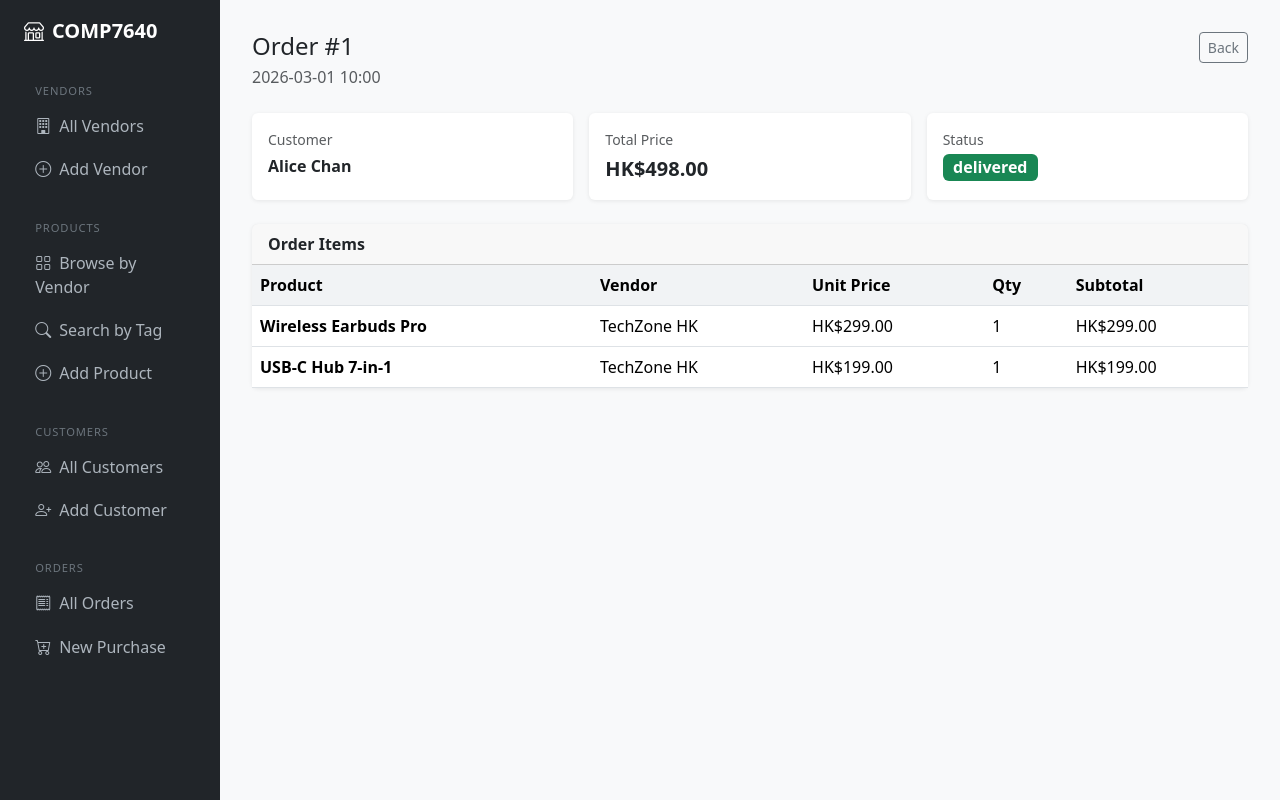
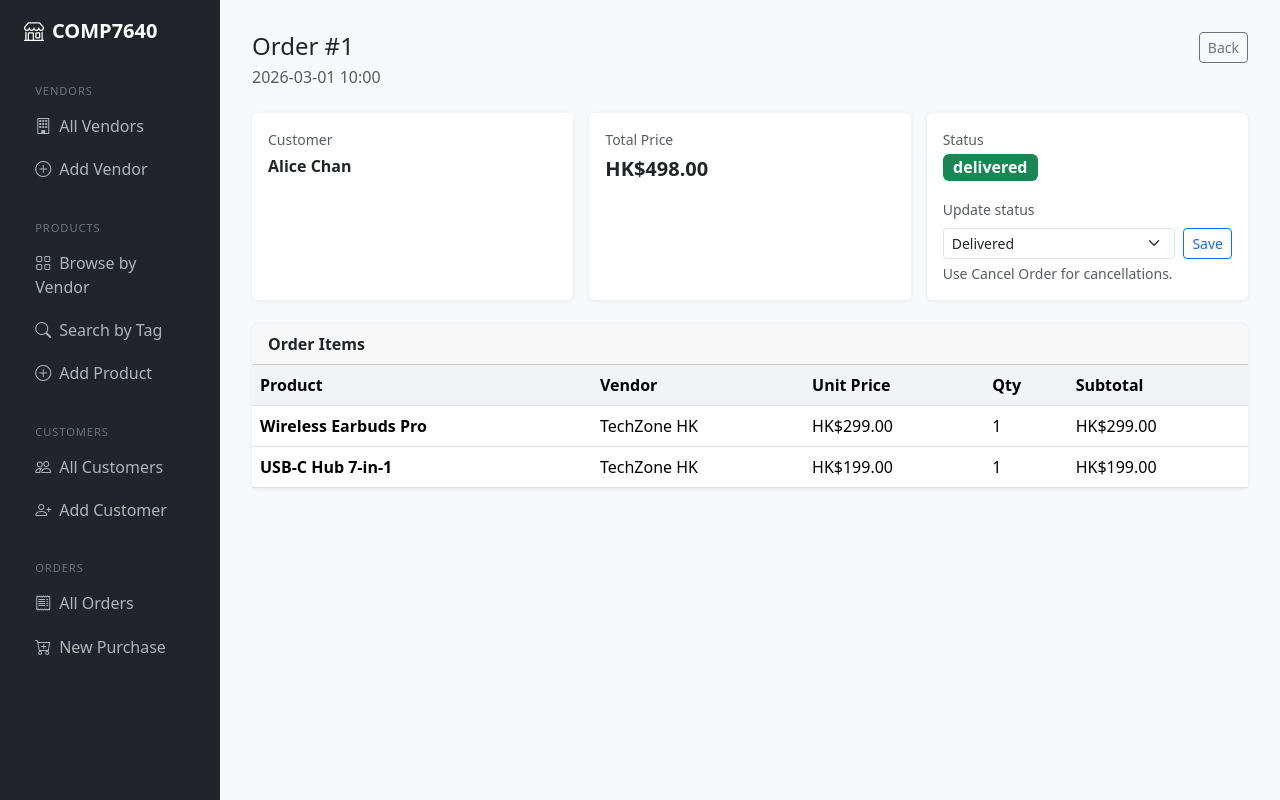
Before and after one commit to starxburst/comp7640-group-project, a Flask app: page /orders/1 in a window 1280 px wide. Run offline with Flask 3, Linux system fonts and the light colour scheme; data comes from the database, SQL or seed files in the repository; both versions use the stored data as it was after the commit.

Commit message:
feat: update order status

```diff
--- a/docker-compose.yml
+++ b/docker-compose.yml
@@ -1,5 +1,3 @@
-version: "3.9"
-
 services:
   db:
     image: mysql:8.0
--- a/routes/order.py
+++ b/routes/order.py
@@ -6,6 +6,37 @@ order_bp = Blueprint("order", __name__)
 PER_PAGE = 20
 NEW_ORDER_CUSTOMER_PER_PAGE = 10
 NEW_ORDER_PRODUCT_PER_PAGE = 15
+STATUS_OPTIONS = ["pending", "processing", "shipped", "delivered", "cancelled"]
+MANUAL_STATUS_OPTIONS = ["pending", "processing", "shipped", "delivered"]
+ALLOWED_STATUS_TRANSITIONS = {
+    "pending": ["pending", "processing", "shipped", "delivered"],
+    "processing": ["processing", "shipped", "delivered"],
+    "shipped": ["shipped", "delivered"],
+    "delivered": ["delivered"],
+}
+
+
+def refresh_order_transactions(cur, order_id, customer_id):
+    cur.execute("DELETE FROM Transaction WHERE order_id = %s", (order_id,))
+    cur.execute(
+        "SELECT p.vendor_id, SUM(oi.unit_price * oi.quantity) AS amount "
+        "FROM Order_Item oi "
+        "JOIN Product p ON oi.product_id = p.product_id "
+        "WHERE oi.order_id = %s "
+        "GROUP BY p.vendor_id",
+        (order_id,),
+    )
+    for row in cur.fetchall():
+        if row["amount"] and row["amount"] > 0:
+            cur.execute(
+                "INSERT INTO Transaction (order_id, customer_id, vendor_id, amount) "
+                "VALUES (%s, %s, %s, %s)",
+                (order_id, customer_id, row["vendor_id"], row["amount"]),
+            )
+
+
+def allowed_manual_statuses(current_status):
+    return ALLOWED_STATUS_TRANSITIONS.get(current_status, [])
 
 
 def load_new_order_page_data(args):
@@ -146,7 +177,7 @@ def list_orders():
         per_page=PER_PAGE,
         total=total,
         total_pages=total_pages,
-        status_options=["pending", "processing", "shipped", "delivered", "cancelled"],
+        status_options=STATUS_OPTIONS,
     )
 
 
@@ -176,7 +207,49 @@ def order_detail(order_id):
             items = cur.fetchall()
     finally:
         conn.close()
-    return render_template("orders/detail.html", order=order, items=items)
+    return render_template(
+        "orders/detail.html",
+        order=order,
+        items=items,
+        manual_status_options=allowed_manual_statuses(order["status"]),
+    )
+
+
+@order_bp.route("/orders/<int:order_id>/status", methods=["POST"])
+def update_status(order_id):
+    new_status = request.form.get("status", "").strip()
+    if new_status not in MANUAL_STATUS_OPTIONS:
+        flash("Please choose a valid order status.", "danger")
+        return redirect(url_for("order.order_detail", order_id=order_id))
+
+    conn = get_connection()
+    try:
+        with conn.cursor() as cur:
+            cur.execute(
+                "SELECT status FROM Orders WHERE order_id = %s FOR UPDATE",
+                (order_id,),
+            )
+            order = cur.fetchone()
+            if not order:
+                flash("Order not found.", "danger")
+                return redirect(url_for("order.list_orders"))
+            if order["status"] == "cancelled":
+                flash("Cancelled orders cannot be moved back to another status.", "warning")
+                return redirect(url_for("order.order_detail", order_id=order_id))
+            if new_status not in allowed_manual_statuses(order["status"]):
+                flash("Order status cannot move backwards after shipping.", "warning")
+                return redirect(url_for("order.order_detail", order_id=order_id))
+
+            cur.execute(
+                "UPDATE Orders SET status = %s WHERE order_id = %s",
+                (new_status, order_id),
+            )
+        conn.commit()
+        flash(f"Order status updated to {new_status}.", "success")
+    finally:
+        conn.close()
+
+    return redirect(url_for("order.order_detail", order_id=order_id))
 
 
 @order_bp.route("/orders/new", methods=["GET", "POST"])
@@ -185,66 +258,87 @@ def new_order():
 
     if request.method == "POST":
         customer_id = request.form.get("customer_id", type=int)
-        product_ids = request.form.getlist("product_id[]", type=int)
-        quantities = request.form.getlist("quantity[]", type=int)
+        selected_product_ids = request.form.getlist("selected_product_id[]", type=int)
 
-        if not customer_id or not product_ids:
+        if not customer_id or not selected_product_ids:
             flash("Please select a customer and at least one product.", "danger")
             return render_template("orders/new.html", **page_data)
 
+        requested_items = {}
+        for product_id in selected_product_ids:
+            qty = request.form.get(f"quantity_{product_id}", type=int)
+            if not qty or qty <= 0:
+                flash("Each selected product must have a positive quantity.", "danger")
+                return render_template("orders/new.html", **page_data)
+            requested_items[product_id] = requested_items.get(product_id, 0) + qty
+
         conn = get_connection()
+        order_id = None
         try:
             with conn.cursor() as cur:
-                # Create the order
                 cur.execute(
-                    "INSERT INTO Orders (customer_id, status) VALUES (%s, 'pending')",
+                    "SELECT customer_id FROM Customer WHERE customer_id = %s",
                     (customer_id,),
                 )
-                order_id = conn.insert_id()
+                if not cur.fetchone():
+                    flash("Selected customer does not exist.", "danger")
+                    return render_template("orders/new.html", **page_data)
 
-                total = 0.0
+                order_lines = []
+                total = 0
                 vendor_amounts = {}
 
-                for pid, qty in zip(product_ids, quantities):
-                    if qty <= 0:
-                        continue
+                for pid, qty in requested_items.items():
                     cur.execute(
-                        "SELECT product_id, price, stock_qty, vendor_id FROM Product WHERE product_id = %s",
+                        "SELECT product_id, price, stock_qty, vendor_id "
+                        "FROM Product WHERE product_id = %s FOR UPDATE",
                         (pid,),
                     )
                     product = cur.fetchone()
                     if not product:
-                        continue
+                        conn.rollback()
+                        flash(f"Product #{pid} does not exist.", "danger")
+                        return render_template("orders/new.html", **page_data)
                     if product["stock_qty"] < qty:
                         conn.rollback()
                         flash(f"Insufficient stock for product #{pid}.", "danger")
                         return render_template("orders/new.html", **page_data)
 
-                    unit_price = float(product["price"])
+                    unit_price = product["price"]
                     subtotal = unit_price * qty
                     total += subtotal
+                    order_lines.append((pid, qty, unit_price))
 
+                    vid = product["vendor_id"]
+                    vendor_amounts[vid] = vendor_amounts.get(vid, 0) + subtotal
+
+                if not order_lines:
+                    flash("Please select at least one valid product.", "danger")
+                    return render_template("orders/new.html", **page_data)
+
+                cur.execute(
+                    "INSERT INTO Orders (customer_id, total_price, status) "
+                    "VALUES (%s, %s, 'pending')",
+                    (customer_id, total),
+                )
+                order_id = conn.insert_id()
+
+                for pid, qty, unit_price in order_lines:
                     cur.execute(
                         "INSERT INTO Order_Item (order_id, product_id, quantity, unit_price) "
                         "VALUES (%s, %s, %s, %s)",
                         (order_id, pid, qty, unit_price),
                     )
-                    # Deduct stock
                     cur.execute(
-                        "UPDATE Product SET stock_qty = stock_qty - %s WHERE product_id = %s",
-                        (qty, pid),
+                        "UPDATE Product SET stock_qty = stock_qty - %s "
+                        "WHERE product_id = %s AND stock_qty >= %s",
+                        (qty, pid, qty),
                     )
-                    # Accumulate per-vendor totals for transactions
-                    vid = product["vendor_id"]
-                    vendor_amounts[vid] = vendor_amounts.get(vid, 0.0) + subtotal
+                    if cur.rowcount != 1:
+                        conn.rollback()
+                        flash(f"Insufficient stock for product #{pid}.", "danger")
+                        return render_template("orders/new.html", **page_data)
 
-                # Update order total
-                cur.execute(
-                    "UPDATE Orders SET total_price = %s WHERE order_id = %s",
-                    (total, order_id),
-                )
-
-                # Record one transaction per vendor
                 for vendor_id, amount in vendor_amounts.items():
                     cur.execute(
                         "INSERT INTO Transaction (order_id, customer_id, vendor_id, amount) "
@@ -257,6 +351,7 @@ def new_order():
         except Exception as e:
             conn.rollback()
             flash(f"Error placing order: {e}", "danger")
+            return render_template("orders/new.html", **page_data)
         finally:
             conn.close()
         return redirect(url_for("order.order_detail", order_id=order_id))
@@ -269,7 +364,10 @@ def remove_item(order_id, product_id):
     conn = get_connection()
     try:
         with conn.cursor() as cur:
-            cur.execute("SELECT status FROM Orders WHERE order_id = %s", (order_id,))
+            cur.execute(
+                "SELECT status, customer_id FROM Orders WHERE order_id = %s FOR UPDATE",
+                (order_id,),
+            )
             order = cur.fetchone()
             if not order:
                 flash("Order not found.", "danger")
@@ -280,30 +378,40 @@ def remove_item(order_id, product_id):
 
             # Restore stock
             cur.execute(
-                "SELECT quantity, product_id FROM Order_Item WHERE order_id=%s AND product_id=%s",
+                "SELECT quantity, product_id FROM Order_Item "
+                "WHERE order_id=%s AND product_id=%s FOR UPDATE",
                 (order_id, product_id),
             )
             item = cur.fetchone()
-            if item:
+            if not item:
+                flash("Item is not in this order.", "warning")
+                return redirect(url_for("order.order_detail", order_id=order_id))
+
+            cur.execute(
+                "UPDATE Product SET stock_qty = stock_qty + %s WHERE product_id = %s",
+                (item["quantity"], product_id),
+            )
+            cur.execute(
+                "DELETE FROM Order_Item WHERE order_id=%s AND product_id=%s",
+                (order_id, product_id),
+            )
+            cur.execute(
+                "SELECT COALESCE(SUM(unit_price * quantity), 0) as new_total "
+                "FROM Order_Item WHERE order_id=%s",
+                (order_id,),
+            )
+            new_total = cur.fetchone()["new_total"]
+            if new_total == 0:
                 cur.execute(
-                    "UPDATE Product SET stock_qty = stock_qty + %s WHERE product_id = %s",
-                    (item["quantity"], product_id),
+                    "UPDATE Orders SET total_price=%s, status='cancelled' WHERE order_id=%s",
+                    (new_total, order_id),
                 )
-                cur.execute(
-                    "DELETE FROM Order_Item WHERE order_id=%s AND product_id=%s",
-                    (order_id, product_id),
-                )
-                # Recalculate total
-                cur.execute(
-                    "SELECT SUM(unit_price * quantity) as new_total FROM Order_Item WHERE order_id=%s",
-                    (order_id,),
-                )
-                row = cur.fetchone()
-                new_total = row["new_total"] or 0
+            else:
                 cur.execute(
                     "UPDATE Orders SET total_price=%s WHERE order_id=%s",
                     (new_total, order_id),
                 )
+            refresh_order_transactions(cur, order_id, order["customer_id"])
         conn.commit()
         flash("Item removed from order.", "success")
     finally:
@@ -316,7 +424,10 @@ def cancel_order(order_id):
     conn = get_connection()
     try:
         with conn.cursor() as cur:
-            cur.execute("SELECT status FROM Orders WHERE order_id = %s", (order_id,))
+            cur.execute(
+                "SELECT status FROM Orders WHERE order_id = %s FOR UPDATE",
+                (order_id,),
+            )
             order = cur.fetchone()
             if not order:
                 flash("Order not found.", "danger")
@@ -327,7 +438,8 @@ def cancel_order(order_id):
 
             # Restore stock for all items
             cur.execute(
-                "SELECT product_id, quantity FROM Order_Item WHERE order_id=%s", (order_id,)
+                "SELECT product_id, quantity FROM Order_Item WHERE order_id=%s FOR UPDATE",
+                (order_id,),
             )
             for item in cur.fetchall():
                 cur.execute(
@@ -335,8 +447,11 @@ def cancel_order(order_id):
                     (item["quantity"], item["product_id"]),
                 )
 
+            cur.execute("DELETE FROM Order_Item WHERE order_id=%s", (order_id,))
+            cur.execute("DELETE FROM Transaction WHERE order_id=%s", (order_id,))
             cur.execute(
-                "UPDATE Orders SET status='cancelled' WHERE order_id=%s", (order_id,)
+                "UPDATE Orders SET status='cancelled', total_price=0.00 WHERE order_id=%s",
+                (order_id,),
             )
         conn.commit()
         flash(f"Order #{order_id} has been cancelled.", "success")
--- a/templates/orders/detail.html
+++ b/templates/orders/detail.html
@@ -48,6 +48,23 @@
               text-{{ 'dark' if order.status in ['pending','processing'] else 'white' }}">
           {{ order.status }}
         </span>
+        {% if order.status != 'cancelled' %}
+        <form method="POST" action="{{ url_for('order.update_status', order_id=order.order_id) }}"
+              class="mt-3">
+          <label class="form-label small text-muted" for="status">Update status</label>
+          <div class="d-flex gap-2">
+            <select id="status" name="status" class="form-select form-select-sm">
+              {% for option in manual_status_options %}
+              <option value="{{ option }}" {% if order.status == option %}selected{% endif %}>
+                {{ option|capitalize }}
+              </option>
+              {% endfor %}
+            </select>
+            <button class="btn btn-outline-primary btn-sm">Save</button>
+          </div>
+          <div class="form-text">Use Cancel Order for cancellations.</div>
+        </form>
+        {% endif %}
       </div>
     </div>
   </div>
```
Also changed, not shown: init.sql (+11 -4 lines), templates/orders/new.html (+5 -6 lines).
